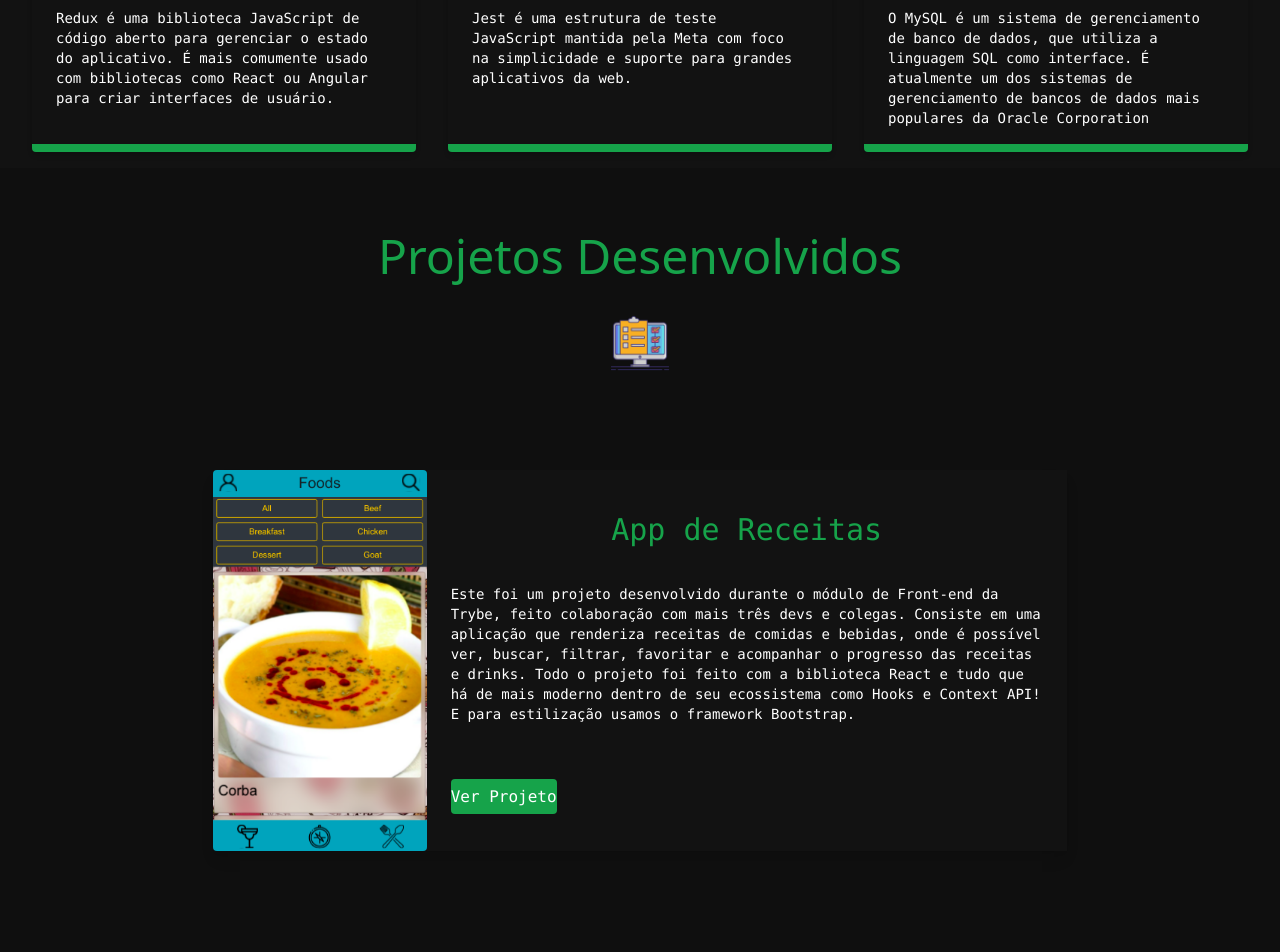
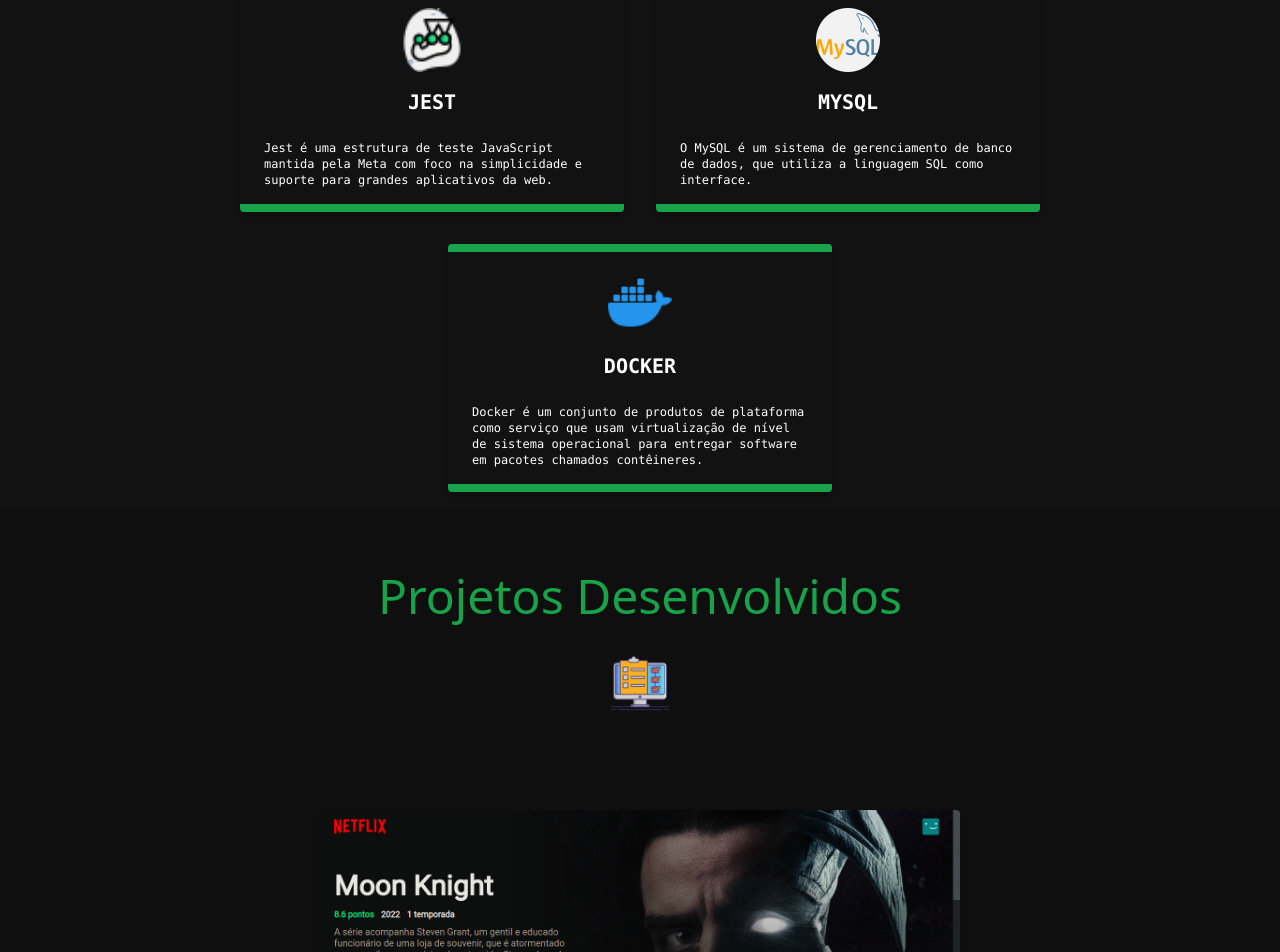
Before and after one commit to GabFontes/MeuPortfolio, a React (Create React App) app: page / in a window 1280 px wide. Shown: the part 1660-2612 px from the top of the page. Built offline with nearby package versions, Linux system fonts and the light colour scheme.

Commit message:
feat: changing project card and technologies card size

```diff
--- a/src/components/AboutMe/style.js
+++ b/src/components/AboutMe/style.js
@@ -7,7 +7,7 @@
 `
 
 export const HelloWorld = tw.h1`
-text-5xl
+text-4xl
 m-0
 pb-3
 text-green-600
@@ -17,7 +17,7 @@
 export const Studant = tw.div`
 block
 pb-8
-text-4xl
+text-3xl
 text-white
 `
 
@@ -36,11 +36,11 @@
 `
 
 export const Hello = tw.p`
-text-4xl
+text-3xl
 text-white
 `
 export const Name = tw.p`
-text-5xl
+text-4xl
 text-green-600
 pb-10
 `
--- a/src/components/Knowledges/style.js
+++ b/src/components/Knowledges/style.js
@@ -23,7 +23,7 @@
 
 export const Card = tw.span`
 max-w-sm
-max-h-auto
+max-h-sm
 rounded
 shadow-md
 align-middle
@@ -57,7 +57,7 @@
 
 export const CardDescription = tw.p`
 text-white
-text-sm
+text-xs
 px-6
 py-4
 `
@@ -72,4 +72,5 @@
 justify-center
 self-center
 flex-wrap
+w-11/12
 `
--- a/src/components/Projects/index.js
+++ b/src/components/Projects/index.js
@@ -32,12 +32,10 @@
         <ProjContainer id="projects">
           <CardWrapper>
             <CardImg>
-              <img className="rounded" src={image} width="220px" alt="Imagem projeto app de receitas" />
+              <img className="rounded" src={image} alt={name} />
             </CardImg>
 
             <CardBody>
-              <CardBodyOuter>
-                <CardBodyInner>
               <CardTitle>
                 <h3>{name}</h3>
               </CardTitle>
@@ -51,19 +49,17 @@
                   Ver Projeto
                 </Button>
               </CardButton>
-                </CardBodyInner>
-              </CardBodyOuter>
             </CardBody>
           </CardWrapper>
         </ProjContainer>
       ))}
-      <br/>
-      <br/>
-      <br/>
-      <br/>
-      <br/>
-      <br/>
-      <br/>
+      <br />
+      <br />
+      <br />
+      <br />
+      <br />
+      <br />
+      <br />
     </div>
   )
 }
--- a/src/components/Projects/style.js
+++ b/src/components/Projects/style.js
@@ -30,7 +30,7 @@
 mx-auto
 p-4
 md:p-0
-h-2/6
+h-5/6
 w-full
 font-mono
 `
@@ -38,28 +38,40 @@
 export const CardWrapper = tw.div`
 cardwrapper
 shadow-lg
+lg:w-6/12
+md:w-4/12
+mx-auto
+w-full
 flex
-flex-wrap
-w-full
-lg:w-8/12
-mx-auto
+justify-center
+items-center
+flex-col
 `
 
 export const CardImg = tw.div`
 cardimg
-bg-bottom
-w-auto
-md:w-1/4
-h-64
+w-full
 md:h-auto
-rounded
+rounded-2
 `
 
 export const CardBody = tw.div`
 cardbody
 bg-semineutral
+text-white
+lg:h-full
 w-full
-md:w-3/4
+md:h-6/12
+p-6
+-mt-6
+md:mt-0
+relative
+mb-4
+md:mb-0
+flex
+flex-row
+md:flex-wrap
+items-center
 `
 
 export const CardBodyOuter = tw.div`
@@ -73,6 +85,7 @@
 bg-semineutral
 text-white
 lg:h-full
+w-full
 p-6
 -mt-6
 md:mt-0
@@ -81,13 +94,13 @@
 md:mb-0
 flex
 flex-wrap
-md:flex-wrap
 items-center
 `
 
 export const CardTitle = tw.div`
 cardtitle
 text-green-600
+pb-4
 w-full
 text-3xl
 text-center
@@ -95,7 +108,6 @@
 export const CardDescription = tw.div`
 carddescription
 w-full
-
 `
 
 export const TextOfDescription = tw.p`
--- a/src/data/projects.js
+++ b/src/data/projects.js
@@ -1,11 +1,19 @@
 import appDeReceitas from '../images/projeto-app-de-receitas.png'
+import netflixclone from '../images/netflixclone.png'
+
 
 const projectsData = [
+  // {
+  //   name: "App de Receitas",
+  //   description: "Este foi um projeto desenvolvido durante o módulo de Front-end da Trybe, feito colaboração com mais três devs e colegas. Consiste em uma aplicação que renderiza receitas de comidas e bebidas, onde é possível ver, buscar, filtrar, favoritar e acompanhar o progresso das receitas e drinks. Todo o projeto foi feito com a biblioteca React e tudo que há de mais moderno dentro de seu ecossistema como Hooks e Context API! E para estilização usamos o framework Bootstrap.",
+  //   image: appDeReceitas,
+  //   link: "https://app-de-receitas-gabfontes.vercel.app/"
+  // },
   {
-    name: "App de Receitas",
-    description: "Este foi um projeto desenvolvido durante o módulo de Front-end da Trybe, feito colaboração com mais três devs e colegas. Consiste em uma aplicação que renderiza receitas de comidas e bebidas, onde é possível ver, buscar, filtrar, favoritar e acompanhar o progresso das receitas e drinks. Todo o projeto foi feito com a biblioteca React e tudo que há de mais moderno dentro de seu ecossistema como Hooks e Context API! E para estilização usamos o framework Bootstrap.",
-    image: appDeReceitas,
-    link: "https://app-de-receitas-gabfontes.vercel.app/"
+    name: "Netflix Clone",
+    description: "Aplicação inspirada visualmente na tela inicial do site Netflix, com rodapés funcionais e design responsivo. Todos os dados das imagens de séries e filmes foram consumidos da API do site Themoviedb.org. Feito utilizando somente ReactJs.",
+    image: netflixclone,
+    link: "https://netflixclone-gabfontes.vercel.app/"
   },
 ];
 
--- a/src/data/technologies.js
+++ b/src/data/technologies.js
@@ -34,12 +34,6 @@
     knowmore: 'https://pt-br.reactjs.org/',
   },
   {
-    name: 'DOCKER',
-    description: 'Docker é um conjunto de produtos de plataforma como serviço que usam virtualização de nível de sistema operacional para entregar software em pacotes chamados contêineres.',
-    image: docker,
-    knowmore: 'https://www.docker.com/',
-  },
-  {
     name: 'GITHUB',
     description: 'GitHub é uma plataforma de hospedagem de código-fonte e arquivos com controle de versão usando o Git.',
     image: git,
@@ -47,7 +41,7 @@
   },
   {
     name: 'REDUX',
-    description: 'Redux é uma biblioteca JavaScript de código aberto para gerenciar o estado do aplicativo. É mais comumente usado com bibliotecas como React ou Angular para criar interfaces de usuário.',
+    description: 'Redux é uma biblioteca JavaScript de código aberto para gerenciar o estado do aplicativo.',
     image: redux,
     knowmore: 'https://redux.js.org/',
   },
@@ -59,9 +53,15 @@
   },
   {
     name: 'MYSQL',
-    description: 'O MySQL é um sistema de gerenciamento de banco de dados, que utiliza a linguagem SQL como interface. É atualmente um dos sistemas de gerenciamento de bancos de dados mais populares da Oracle Corporation',
+    description: 'O MySQL é um sistema de gerenciamento de banco de dados, que utiliza a linguagem SQL como interface.',
     image: mysql,
     knowmore: 'https://jestjs.io/pt-BR/',
+  },
+  {
+    name: 'DOCKER',
+    description: 'Docker é um conjunto de produtos de plataforma como serviço que usam virtualização de nível de sistema operacional para entregar software em pacotes chamados contêineres.',
+    image: docker,
+    knowmore: 'https://www.docker.com/',
   },
 ];
 
```
Also changed, not shown: src/images/netflixclone.png (added). Lines whose indentation alone changed are shown as unchanged.
